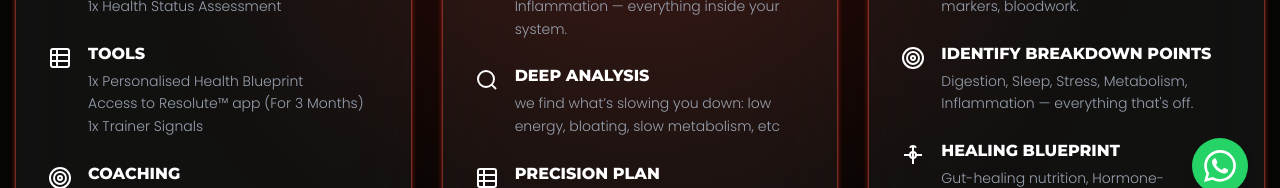
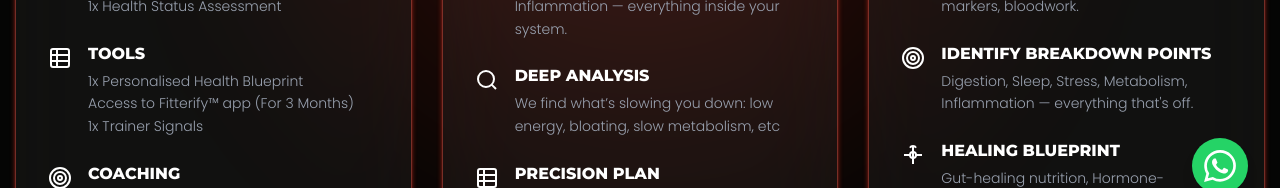
Before and after one commit to simar1810/fitterify_website, a Next.js app: page /programs in a window 1280 px wide. Shown: the part 574-762 px from the top of the page. Built offline with nearby package versions, Linux system fonts and the light colour scheme; no server answers.

Commit message:
fix:minor text fixes

```diff
--- a/src/app/programs/page.jsx
+++ b/src/app/programs/page.jsx
@@ -343,7 +343,7 @@ const Page = () => {
         {
           icon: PlanIcon,
           title: "TOOLS",
-          description: "1x Personalised Health Blueprint\nAccess to Resolute™ app (For 3 Months)\n1x Trainer Signals"
+          description: "1x Personalised Health Blueprint\nAccess to Fitterify™ app (For 3 Months)\n1x Trainer Signals"
         },
         {
           icon: TargetIcon,
@@ -366,7 +366,7 @@ const Page = () => {
         {
           icon: SearchIcon,
           title: "DEEP ANALYSIS",
-          description: "we find what’s slowing you down: low energy, bloating, slow metabolism, etc"
+          description: "We find what’s slowing you down: low energy, bloating, slow metabolism, etc"
         },
         {
           icon: PlanIcon,
```
Also changed, not shown: 1 other file (tests, documents, lock files or other folders).
